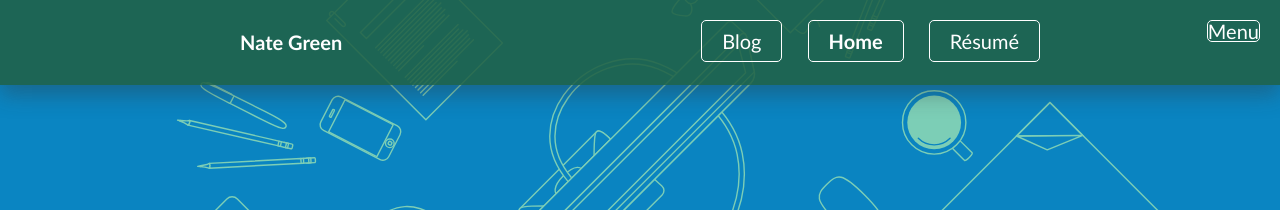
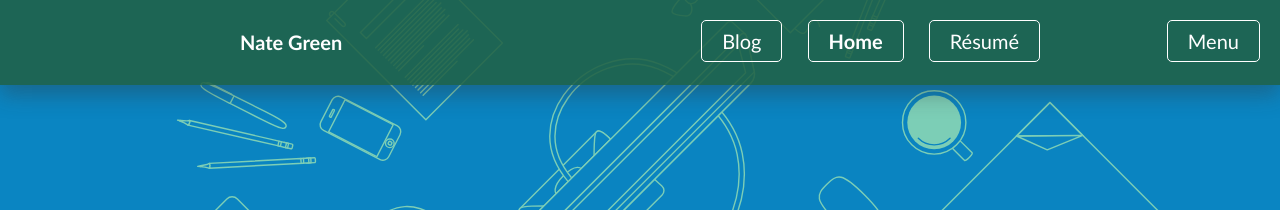
Before and after one commit to nategreen/old-website, a Jekyll site: the page built from index.html, in a window 1280 px wide. Shown: the top 210 px of the page. Built offline with Jekyll 4.4.1, drawn with Linux system fonts in a browser that asks for light colours; nearby versions of some CDN libraries.

Commit message:
add button class to #menu-button

```diff
--- a/_includes/header.html
+++ b/_includes/header.html
@@ -1,7 +1,7 @@
 <header class="">
   {% if site.pages %}
     <nav>
-      <a id="menu-button" name="Menu">Menu</a>
+      <a id="menu-button" class="button" name="Menu">Menu</a>
       <h3>Menu</h3>
       <ul>
         {% for item in site.pages %}
```
